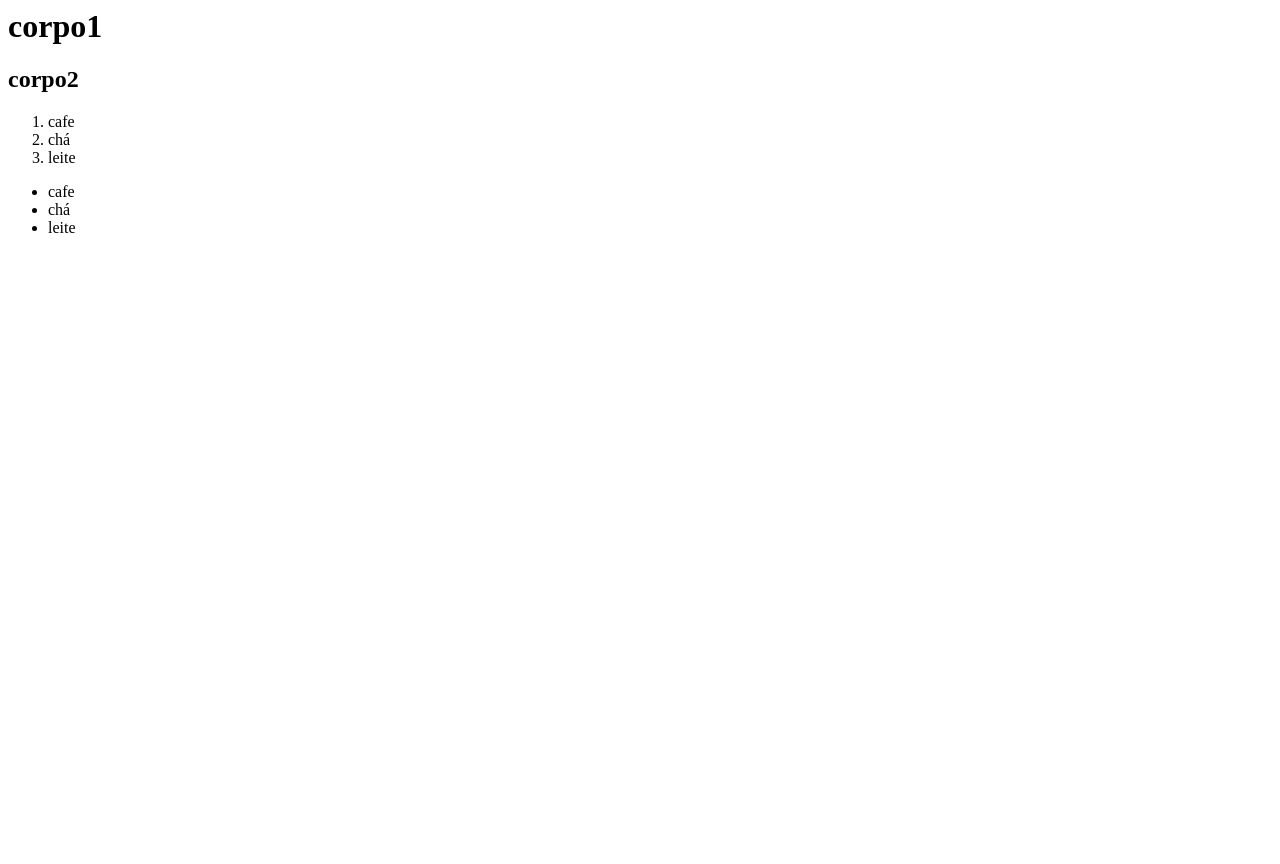
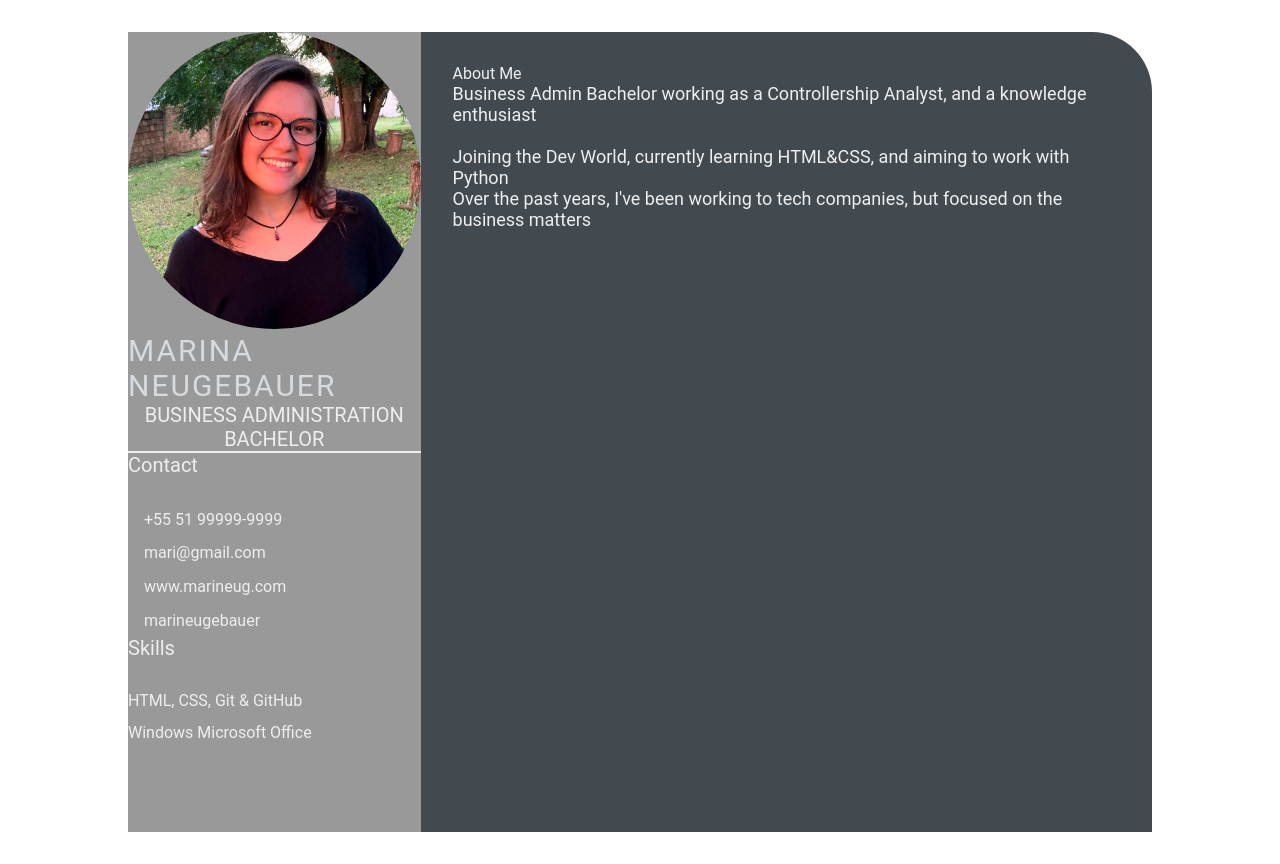
Before and after one commit to marineugebauer/marineugebauer.github.io, a plain HTML site: page index.html in a window 1280 px wide. Before the commit the page ends 800 px from the top, so only its background shows below. Drawn offline with Linux system fonts and the light colour scheme.

Commit message:
feature: added resume with img and style.css

```diff
--- a/index.html
+++ b/index.html
@@ -1,19 +1,51 @@
-<html>
-    <head>
-       <title>Hello</title>
-    </head>
-    <body>
-        <h1>corpo1</h1>
-        <h2>corpo2</h2>
-    </body>
-    <ol>
-        <li>cafe</li>
-        <li>chá</li>
-        <li>leite</li>
-    </ol>
-    <ul>
-        <li>cafe</li>
-        <li>chá</li>
-        <li>leite</li>
-    </ul>
+<!DOCTYPE html>
+<html lang="en">
+<head>
+    <meta charset="UTF-8">
+    <meta http-equiv="X-UA-Compatible" content="IE=edge">
+    <meta name="viewport" content="width=device-width, initial-scale=1.0">
+    <title>Marina Neugebauer CV</title>
+    <link rel="stylesheet" href="style.css">
+</head>
+<body>
+    <main class="resume-contents">
+        <section class="left-section">
+            <section class="left-section-content">
+                <div class="profile">
+                    <img class="profile-image" src="img/profile-image.jpg" alt="Profile image">
+                    <p class="name">Marina Neugebauer</p>
+                    <p class="profession">Business Administration Bachelor</p>
+                </div>
+                <div class="contact-info">
+                    <p class="left-title">Contact</p>
+                    <ul>
+                       <li><i class="fa fa-phone"></i>+55 51 99999-9999</li>
+                       <li><i class="fa fa-envelope"></i>mari@gmail.com</li>
+                       <li><i class="fa fa-globe"></i>www.marineug.com</li>
+                       <li><i class="fa fa-github"></i>marineugebauer</li>
+                    </ul>
+                </div>
+               <div class="skills">
+                    <p class="left-title">Skills</p>
+                    <ul>
+                        <li><p>HTML, CSS, Git & GitHub</p></li>
+                        <li><p>Windows Microsoft Office</p></li>
+                    </ul>
+               </div>
+            </section>
+        </section>
+            <section class="right-section">
+            <div class="right-section-contents">
+                <section class="about gap">
+                    <div class="right-title">About Me</div>
+                    <p class="about-me-contents">
+                        Business Admin Bachelor working as a Controllership Analyst, and a knowledge enthusiast<br>
+                        <br> Joining the Dev World, currently learning HTML&CSS, and aiming to work with Python
+                        <br> Over the past years, I've been working to tech companies, but focused on the business matters
+                    </p>
+                </section>
+            </div>
+            </section>
+    </main>
+</body>
 </html>
--- /dev/null
+++ b/style.css
@@ -0,0 +1,103 @@
+* {
+    margin: 0;
+    padding: 0;
+    box-sizing: border-box;
+    list-style: none;
+    font-family: 'Roboto', sans-serif;
+}
+
+.resume-contents {
+    min-height: 100vh;
+    width: 80%;
+    margin: 2rem auto;
+    display: grid;
+    grid-template-columns: repeat(7, 1fr);
+}
+
+.left-section {
+    grid-column: span 2;
+    height: 100%;
+    background-color: #999999;
+}
+
+.right-section {
+    grid-column: span 5;
+    height: 100%;
+    background-color: #424a50;
+    border-radius: 0px 60px 0px 0px;
+}
+
+.left-section-contents{
+    padding: 2rem 2rem;
+}
+
+.profile {
+    width: 100%;
+    border-bottom: 2px solid #eeeeee;
+}
+
+.profile .profile-image {
+    width: 100%;
+    border-radius: 100%;
+}
+
+.name {
+    color: #D6DBDF;
+    font-size: 30px;
+    letter-spacing: 2px;
+    text-transform: uppercase;
+}
+
+.profession {
+    color: #eeeeee;
+    font-size: 20px;
+    text-transform: uppercase;
+    text-align: center;
+}
+
+/* .contact-info { border-bottom: 2px solid #1B2631; } */
+.left-title {
+    color: #eeeeee;
+    font-size: 20px;
+}
+
+.contact-info ul {
+    padding-top: 1.5rem;
+}
+
+.contact-info ul li,
+.references ul li {
+    padding: .4rem 0;
+    color: #eeeeee;
+}
+
+.contact-info ul li i,
+.references ul li i {
+    padding-right: 1rem;
+    font-size: 18px;
+    color: #eeeeee;
+}
+
+.skills ul {
+    padding-top: 1.5rem;
+}
+.skills ul li p {
+    padding: .4rem 0;
+    color: #eeeeee;
+}
+
+.right-section-contents {
+    padding: 2rem 2rem;
+}
+
+.right-title {
+    color: #eeeeee;
+}
+
+.gap {
+    padding-bottom: 2rem;
+}
+.about-me-contents {
+    font-size: 18px;
+    color: #eeeeee;
+}
```
Also changed, not shown: img/profile-image.jpg (added).
